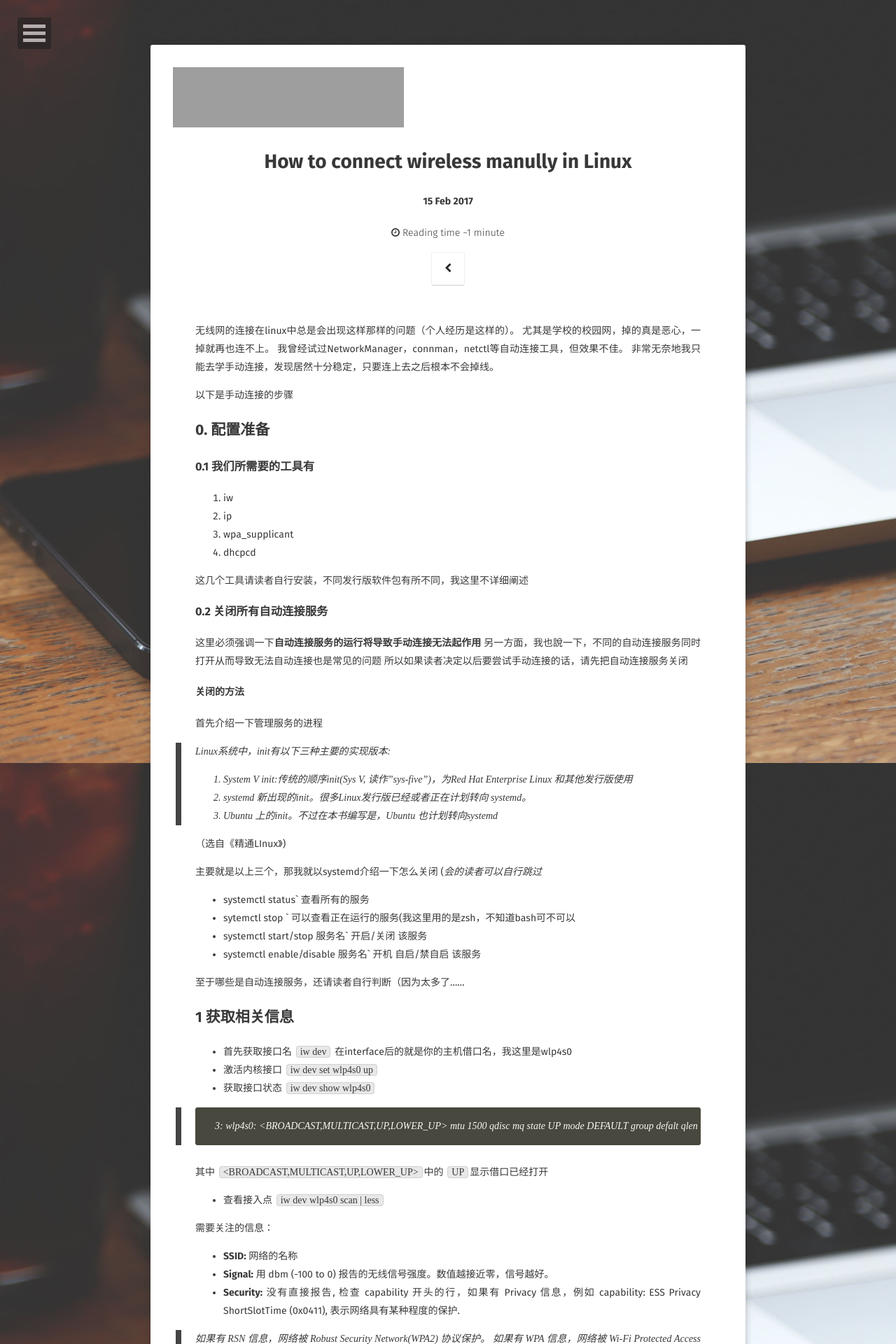
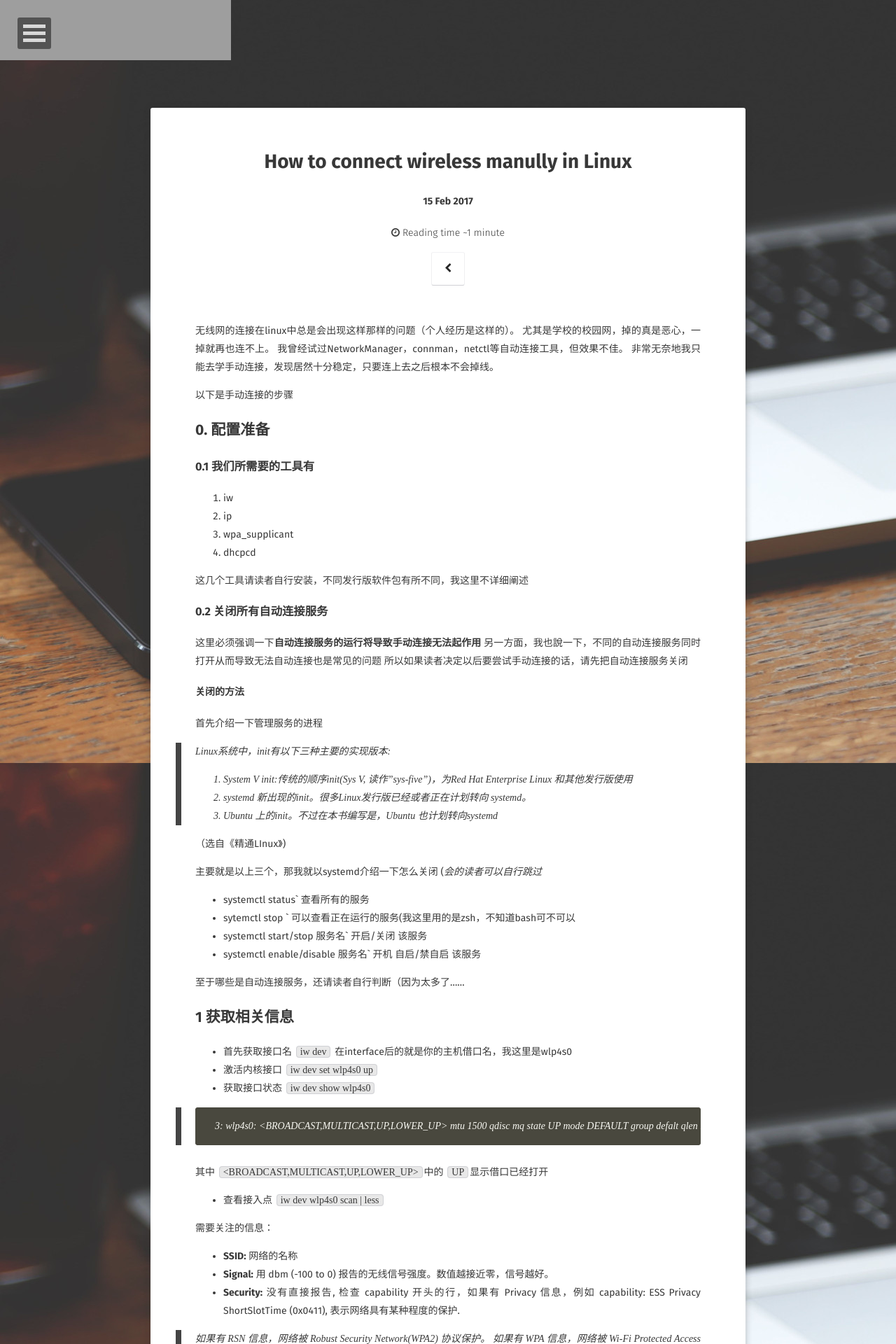
Before and after one commit to KeyLD/keyld.github.io, a Jekyll site: the page built from _posts/2017-02-15-How-to-connect-wireless-manually-in-linux.md, in a window 1280 px wide. Shown: the top 1920 px of the page at 70% size. Built offline with Jekyll 4.4.1, drawn with Linux system fonts in a browser that asks for light colours; some web fonts are replaced; comment, search, counter and statistics services are not loaded; grey boxes are pictures that could not be loaded.

Commit message:
try to set the music player site

```diff
--- a/_layouts/post.html
+++ b/_layouts/post.html
@@ -12,9 +12,9 @@ layout: compress
 <body>
     {% include nav.html %}
     <!-- Header -->
+    <iframe frameborder="no" border="0" marginwidth="0" marginheight="0" width=330 height=86 src="//music.163.com/outchain/player?type=2&id=4928415&auto=1&height=66"></iframe>
     <header class="header" role="banner">
         <div class="wrapper animated fadeIn">
-            <iframe frameborder="no" border="0" marginwidth="0" marginheight="0" width=330 height=86 src="//music.163.com/outchain/player?type=2&id=4928415&auto=1&height=66"></iframe>
             <div class="content">
                 <div class="post-title {% if page.feature %} feature {% endif %}">
                     <h1>{{ page.title }}</h1>
```
